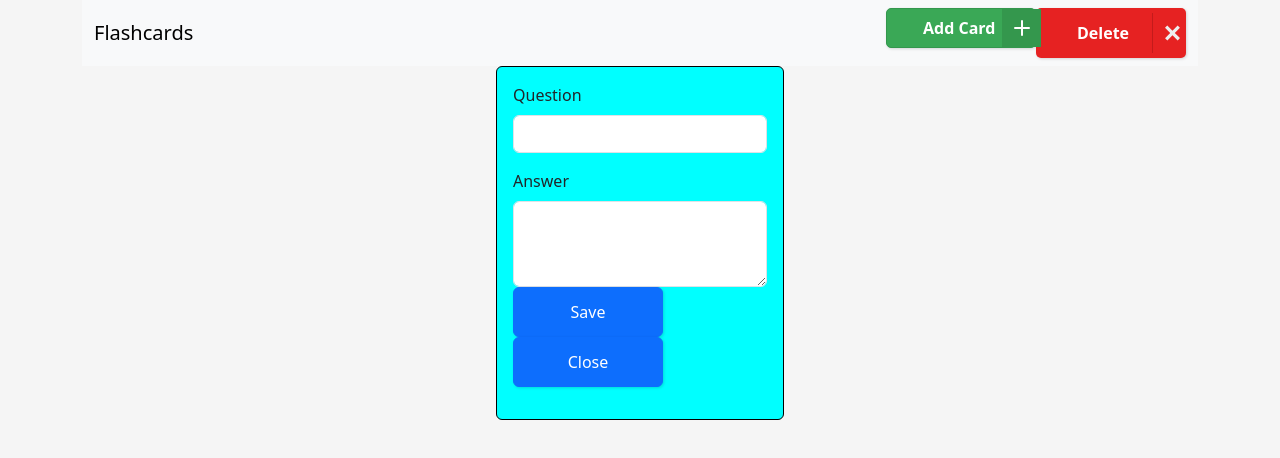
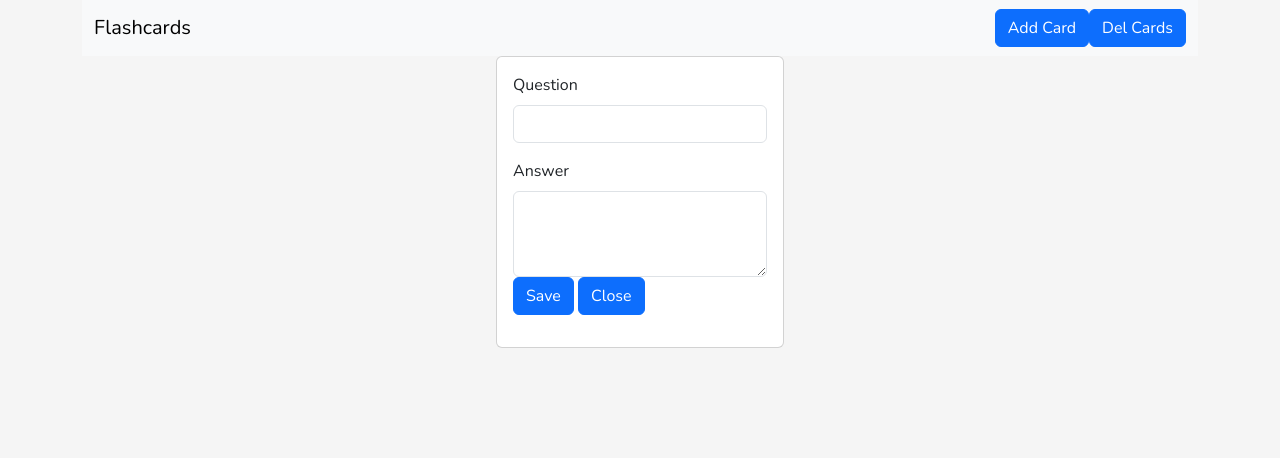
Before and after one commit to sjaworowicz/Flashcards, a plain HTML site: page index.html in a window 1280 px wide. Drawn offline with nearby package versions, Linux system fonts and the light colour scheme.

Commit message:
started js

```diff
--- a/css/style.css
+++ b/css/style.css
@@ -1,129 +1,127 @@
+@import url('https://fonts.googleapis.com/css2?family=Nunito&display=swap');
+
 body{
+  font-family: 'Nunito', sans-serif;
+  font-size: 1rem;
     background-color: whitesmoke;
   }
 
-  .button {
-    position: relative;
-    width: 150px;
-    height: 40px;
+  button{
+    padding: 8px;
+    outline: none;
     cursor: pointer;
-    display: flex;
-    align-items: center;
-    border: 1px solid #34974d;
-    background-color: #3aa856;
+    border: 1px solid lightgray;
+    border-radius: 5px;
+    background: whitesmoke;
   }
 
-  .button, .button__icon, .button__text {
-    transition: all 0.3s;
+  button:hover{
+    background-color: rgba(0, 0, 0, 0.1);
   }
 
-  .button .button__text {
-    transform: translateX(30px);
-    color: #fff;
-    font-weight: 600;
+  .container{
+    width: 1280px;
+    margin: auto;
   }
 
-  .button .button__icon {
-    position: absolute;
-    transform: translateX(109px);
-    height: 100%;
-    width: 39px;
-    background-color: #34974d;
+  header{background-color: #fff;}
+
+#header{
   display: flex;
+  justify-content: space-between;
   align-items: center;
-    justify-content: center;
+  min-height: 70px;
+  padding: 0 20px;
+  background: #fff;
 }
 
-  .button .svg {
-    width: 30px;
-    stroke: #fff;
+#header button{
+  font-family: inherit;
+  border: 1px solid red;
 }
 
-  .button:hover {
-    background: #34974d;
-  }
-
-  .button:hover .button__text {
-    color: transparent;
-  }
-
-  .button:hover .button__icon {
-    width: 148px;
-    transform: translateX(0);
-  }
-
-  .button:active .button__icon {
-    background-color: #2e8644;
-  }
-
-  .button:active {
-    border: 1px solid #2e8644;
+#create_card{
+  display: none;
+  width: 370px;
+  margin:auto;
+  padding: 20px;
+  margin-top: 10px;
+  background: whitesmoke;
+  box-shadow: 0px 2px 4px 0px rgba(0, 0, 0, 0.9);
 }
 
 
-  /* From Uiverse.io by cssbuttons-io */
-button {
-  width: 150px;
-  height: 50px;
-  cursor: pointer;
-  display: flex;
-  align-items: center;
-  background: red;
-  border: none;
-  border-radius: 5px;
-  box-shadow: 1px 1px 3px rgba(0,0,0,0.15);
-  background: #e62222;
+#create_card h2{
+  color: black;
+  text-align: center;
 }
 
- button, button span {
-  transition: 200ms;
+#create_card textarea{
+  width: 100%;
+  border-radius: 5px;
+  font-family: inherit;
+  border: 1px solid lightgray;
+  resize: none;
 }
 
- button .text {
-  transform: translateX(35px);
-  color: white;
-  font-weight: bold;
+#create_card button{width: fit-content;}
+
+#flashcards{
+  display: flex;
+  justify-content: center;
+  align-items: center;
+  flex-wrap: wrap;
+  width: 100%;
+  margin: auto;
+  margin-top: 10px;
+  padding: 0px 10px;
 }
 
- button .icon {
-  position: absolute;
-  border-left: 1px solid #c41b1b;
-  transform: translateX(110px);
-  height: 40px;
-  width: 40px;
-  display: flex;
-  align-items: center;
-  justify-content: center;
+.flashcard{
+  width: 370px;
+  height: 200px;
+  word-wrap: break-word;
+  margin: 10px;
+  background:#fff;
+  cursor: pointer;
+  box-shadow: 0px 2px 4px 0px rgba(0, 0, 0, 0.9);
+  position: relative;
 }
 
- button svg {
-  width: 15px;
-  fill: #eee;
+.flashcard h2{font-size: 1rem;}
+
+.fa-minus{
+  top: 3%;
+  right: 2%;
+  position: absolute;
+  color: #1a1a1a;
+  transition: 0.3s ease-out;
 }
 
- button:hover {
-  background: #ff3636;
+.fa-minus:hover{color: red;}
+
+@media(max-width:1280px){
+  .container{width: 100%;}
 }
 
- button:hover .text {
-  color: transparent;
+@media(max-width:768px){
+  .flashcard{margin: auto;}
+
+  .flashcard{
+    margin-top: 10px;
+    margin-bottom: 10px;
+  }
 }
 
- button:hover .icon {
-  width: 150px;
-  border-left: none;
-  transform: translateX(0);
+@media(max-width:480px){
+  #header{
+    padding: 20px;
+    gap: 10px;
+    flex-direction: column;
+    align-items: center;
   }
 
- button:focus {
-  outline: none;
+  #create_card{width: 95%;}
+
+  .flashcard{width: 100%;}
 }
-
- button:active .icon svg {
-  transform: scale(0.8);
- }
-
-.card{
-    background-color: aqua;
-    border: #000000 solid 1px;
-  }
--- a/index.html
+++ b/index.html
@@ -16,11 +16,8 @@
         <div class="container-fluid">
           <a class="navbar-brand">Flashcards</a>
           <form class="d-flex" role="search">
-            <button type="button" class="button">
-              <span class="button__text">Add Card</span>
-              <span class="button__icon"><svg xmlns="http://www.w3.org/2000/svg" width="24" viewBox="0 0 24 24" stroke-width="2" stroke-linejoin="round" stroke-linecap="round" stroke="currentColor" height="24" fill="none" class="svg"><line y2="19" y1="5" x2="12" x1="12"></line><line y2="12" y1="12" x2="19" x1="5"></line></svg></span>
-            </button>
-            <button class="noselect"><span class="text">Delete</span><span class="icon"><svg xmlns="http://www.w3.org/2000/svg" width="24" height="24" viewBox="0 0 24 24"><path d="M24 20.188l-8.315-8.209 8.2-8.282-3.697-3.697-8.212 8.318-8.31-8.203-3.666 3.666 8.321 8.24-8.206 8.313 3.666 3.666 8.237-8.318 8.285 8.203z"></path></svg></span></button>
+            <button type="button" class=" btn btn-primary" id="show_card_box">Add Card</button>
+            <button type="button" class=" btn btn-primary" id="delete_cards">Del Cards</button>
           </form>
         </div>
     </div>
@@ -39,8 +36,7 @@
           <div class="mb-3">
             <label for="exampleFormControlTextarea1" class="form-label">Answer</label>
             <textarea class="form-control" id="exampleFormControlTextarea1" rows="3"></textarea>
-            <button type="button" class="btn btn-primary">Save</button>
-            <button type="button" class="btn btn-primary">Close</button>
+            <button type="button" class=" btn btn-primary" id="save_card">Save</button> <button type="button" class=" btn btn-primary" id="close_card_box">Close</button>
           </div>
           </div>
         </div>
--- a/js/script.js
+++ b/js/script.js
@@ -0,0 +1,5 @@
+const flashcards = document.getElementsByClassName("flashcards")[0];
+const createBox = document.getElementsByClassName("create-box")[0];
+const question = document.getElementById("question");
+const answer = document.getElementById("answer");
+let contentArray = localStorage.getItem('items') ? JSON.parse(localStorage.getItem('items')) : [];
```
Lines whose indentation alone changed are shown as unchanged.
